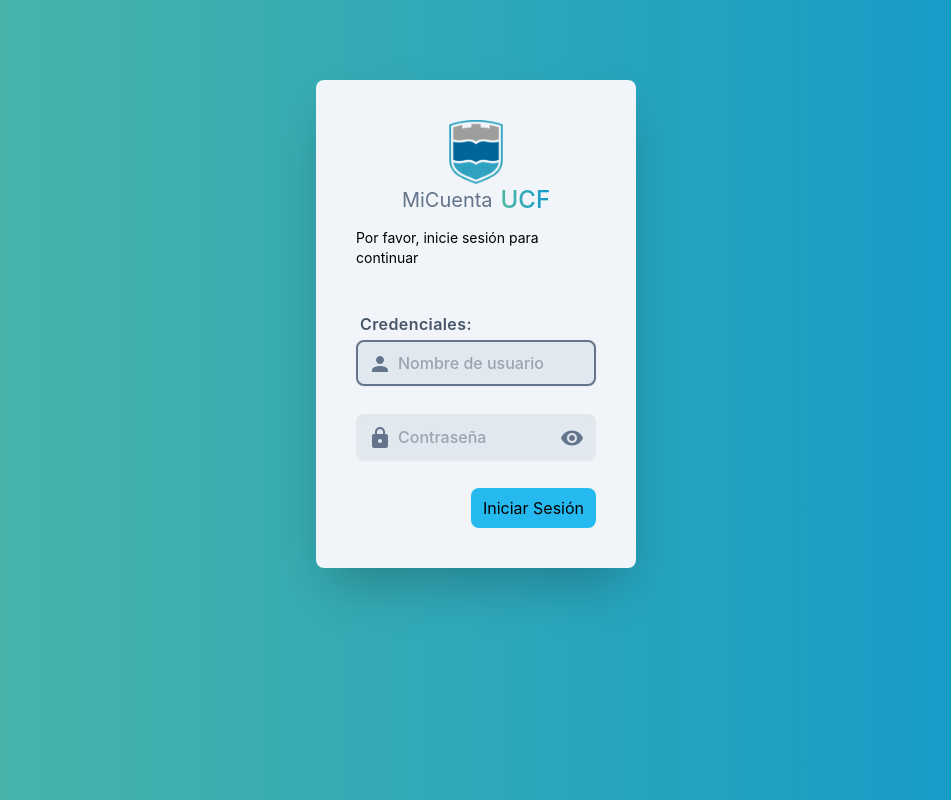
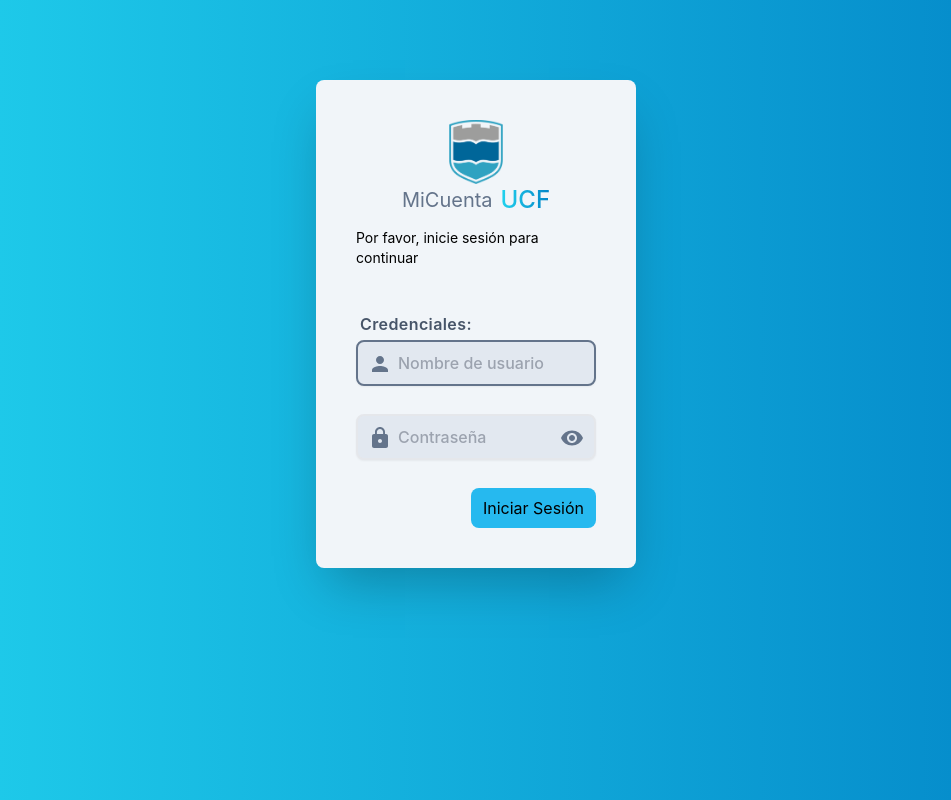
Before and after one commit to rcmarc/micuenta-react, a Next.js app in the folder apps/web/: page /auth/login in a window 1280 px wide. Shown: the whole page, without its empty margins (164-1115 px from the left). Built offline with nearby package versions, Linux system fonts and the light colour scheme; no server answers; what ldapjs would draw is missing.

Commit message:
changed micuenta-gradient global class

```diff
--- a/apps/web/styles/globals.css
+++ b/apps/web/styles/globals.css
@@ -16,7 +16,7 @@
     @apply bg-slate-50;
   }
   .micuenta-gradient {
-    @apply from-accent-300 to-primary-700 bg-gradient-to-r;
+    @apply from-cyan-400 to-sky-600 bg-gradient-to-r;
   }
 
   /* Hide scrollbar for Chrome, Safari and Opera */
```
